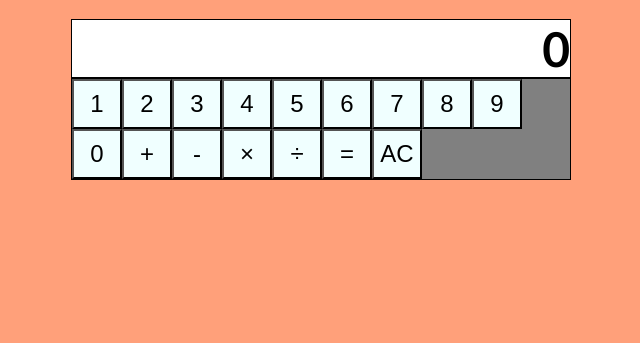
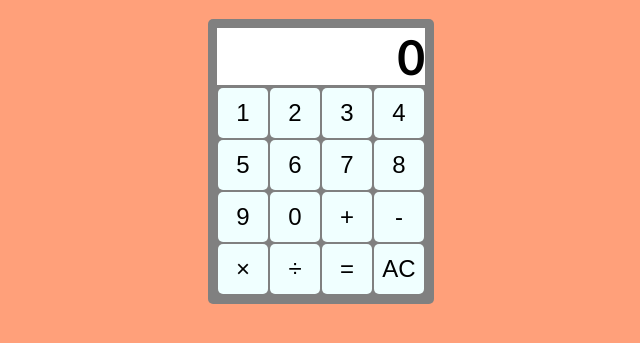
Before and after one commit to B-F-1-0/odin-calculator, a plain HTML site: page index.html in a window 1280 px wide. Shown: the part 61-404 px from the top of the page, without its empty margins (319-959 px from the left). Drawn offline with Linux system fonts and the light colour scheme.

Commit message:
Made the calculator look more like a real one via CSS

```diff
--- a/styles.css
+++ b/styles.css
@@ -1,6 +1,6 @@
 body {
     background-color: lightsalmon;
-    max-width: 500px;
+    max-width: 226px;
     display:flex;
     flex-direction: column;
     justify-content: center;
@@ -10,27 +10,33 @@ body {
 .calculator {
     font-family: 'Roberta', 'Calibri', 'Arial', sans-serif;
     font-size: 48px;
+    padding: 8px;
+    background-color: gray;
+    border-radius: 5px;
 }
 h1 {
     text-align: center;
 }
 .numberDisplay {
-    border: 1px solid black;
+    border: 1px solid gray;
     background-color: white;
     text-align: right;
     font-weight: 800;
 }
 .buttonSet {
-    border: 1px solid black;
+    border: 1px solid gray;
     background-color: gray;
     padding: 0px;
     margin: 0px;
-    font-size: 0;
+    font-size: 0; /* remove whitespace */
 }
 .buttonSet button {
+    margin: 1px;
     width: 50px;
     height: 50px;
     background-color: azure;
     font-size: 24px;
     font-weight: 500;
+    border: 0px;
+    border-radius: 5px;
 }
```
